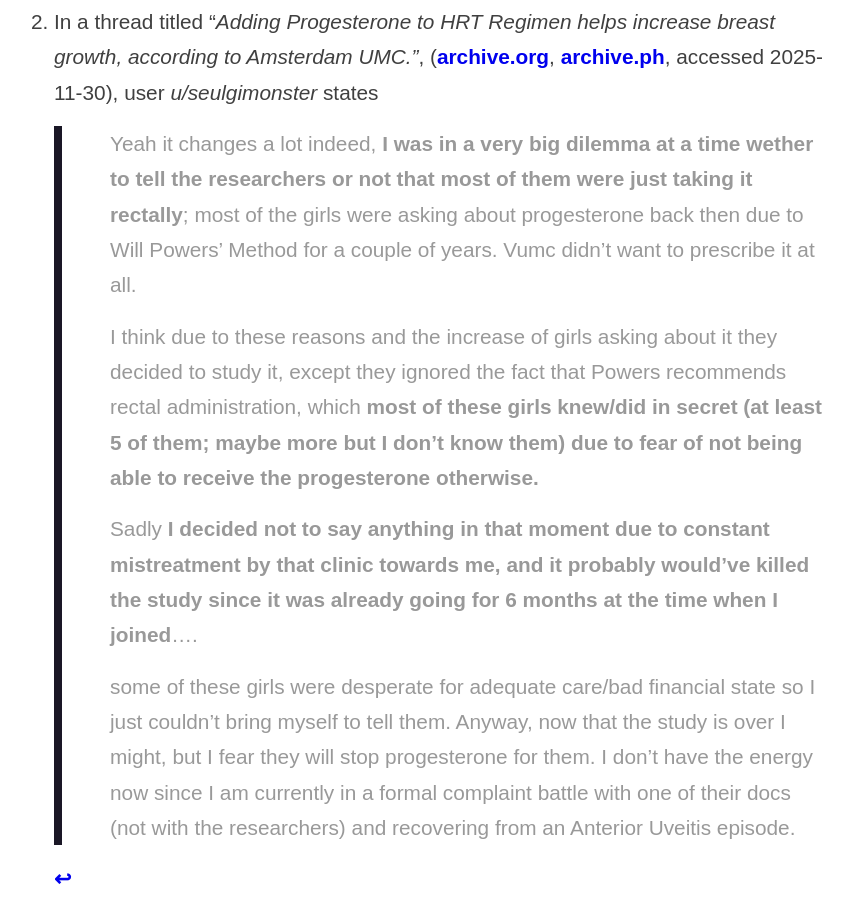
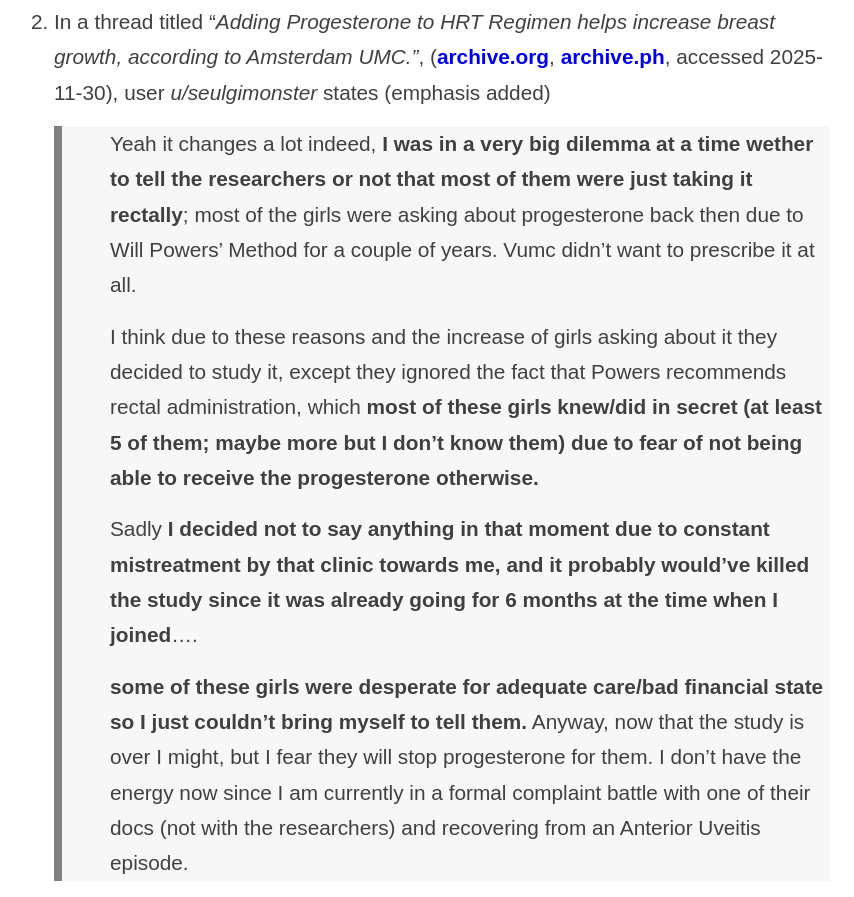
Before and after one commit to WHSAH/whsah.co, a plain HTML site: page posts/prog-study-does-progesterone-increase-breast-growth/index.html in a window 1280 px wide. Shown: the part 8839-9736 px from the top of the page, without its empty margins (218-1072 px from the left). Drawn offline with Linux system fonts and the light colour scheme; a web font is replaced by a local one.

Commit message:
emphasis added, blockquote formatting

```diff
--- a/css/index.css
+++ b/css/index.css
@@ -335,10 +335,10 @@ h6 {
 }
 
 blockquote {
-  color: #999;
   margin: 0;
   padding-left: 3rem;
-  border-left: 0.5rem #1a1726 solid;
+  border-left: 0.5rem color-mix(in srgb, Canvas, CanvasText 50%) solid;
+  background-color: color-mix(in srgb, Canvas, CanvasText 3%);
 }
 
 hr {
--- a/posts/prog-study-does-progesterone-increase-breast-growth/index.html
+++ b/posts/prog-study-does-progesterone-increase-breast-growth/index.html
@@ -513,7 +513,7 @@ alix   | published 2025-11-30
                 (<a href="https://web.archive.org/web/20251130182105/https://old.reddit.com/r/MtF/comments/1n9w2xz/adding_progesterone_to_hrt_regimen_helps_increase/ncr4j2h/" target="_blank">archive.org</a>,
                 <a href="https://archive.ph/jg4UL" target="_blank">archive.ph</a>,
                 accessed 2025-11-30), user <em>u/seulgimonster</em>
-                states</p>
+                states (emphasis added)</p>
                 <blockquote>
                 <p>Yeah it changes a lot indeed, <strong>I was in a very
                 big dilemma at a time wether to tell the researchers or
@@ -534,14 +534,14 @@ alix   | published 2025-11-30
                 towards me, and it probably would’ve killed the study
                 since it was already going for 6 months at the time when
                 I joined</strong>….</p>
-                <p>some of these girls were desperate for adequate
-                care/bad financial state so I just couldn’t bring myself
-                to tell them. Anyway, now that the study is over I
-                might, but I fear they will stop progesterone for them.
-                I don’t have the energy now since I am currently in a
-                formal complaint battle with one of their docs (not with
-                the researchers) and recovering from an Anterior Uveitis
-                episode.</p>
+                <p><strong>some of these girls were desperate for
+                adequate care/bad financial state so I just couldn’t
+                bring myself to tell them.</strong> Anyway, now that the
+                study is over I might, but I fear they will stop
+                progesterone for them. I don’t have the energy now since
+                I am currently in a formal complaint battle with one of
+                their docs (not with the researchers) and recovering
+                from an Anterior Uveitis episode.</p>
                 </blockquote>
                 <a href="#fnref2" class="footnote-back"
                 role="doc-backlink">↩︎</a></li>
```
